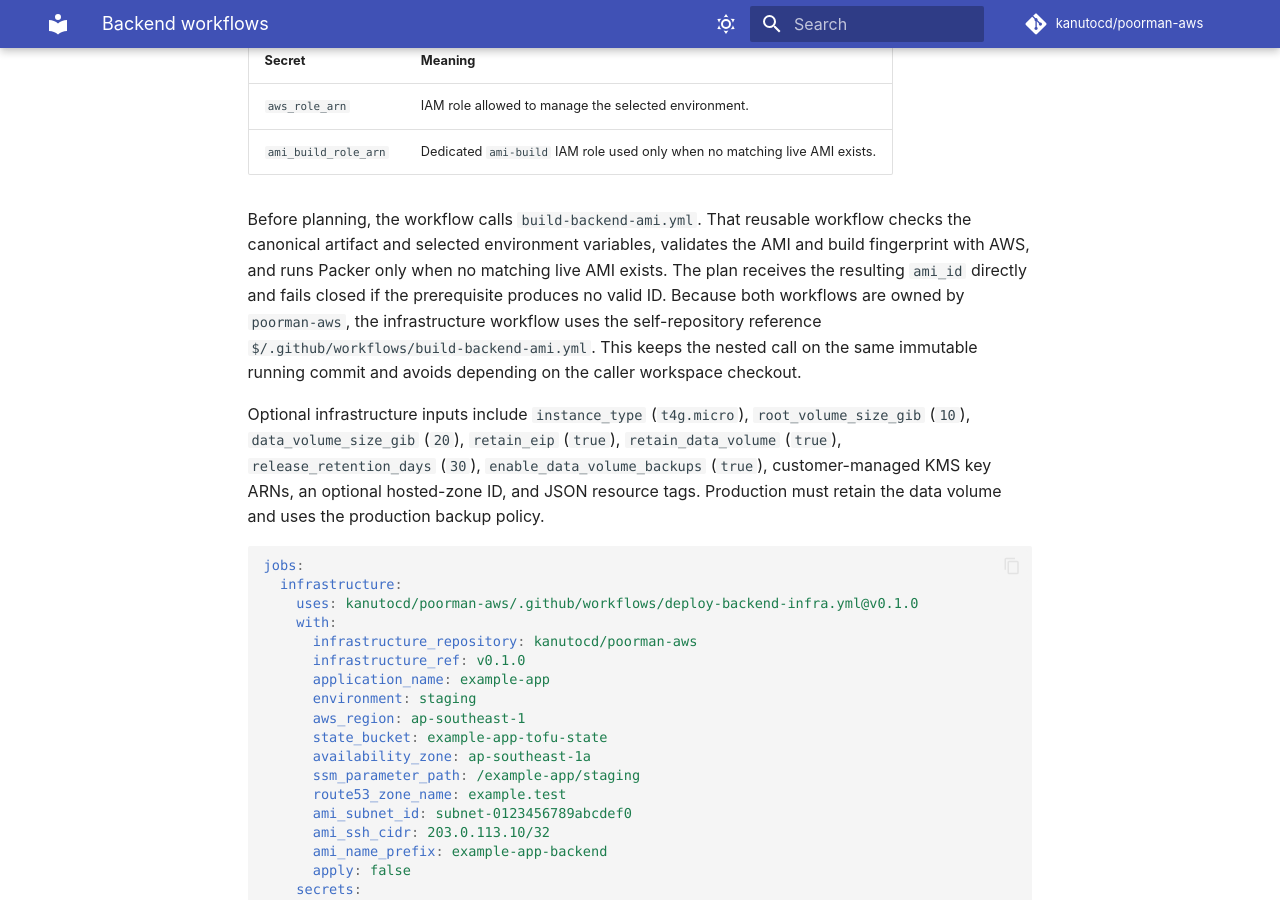
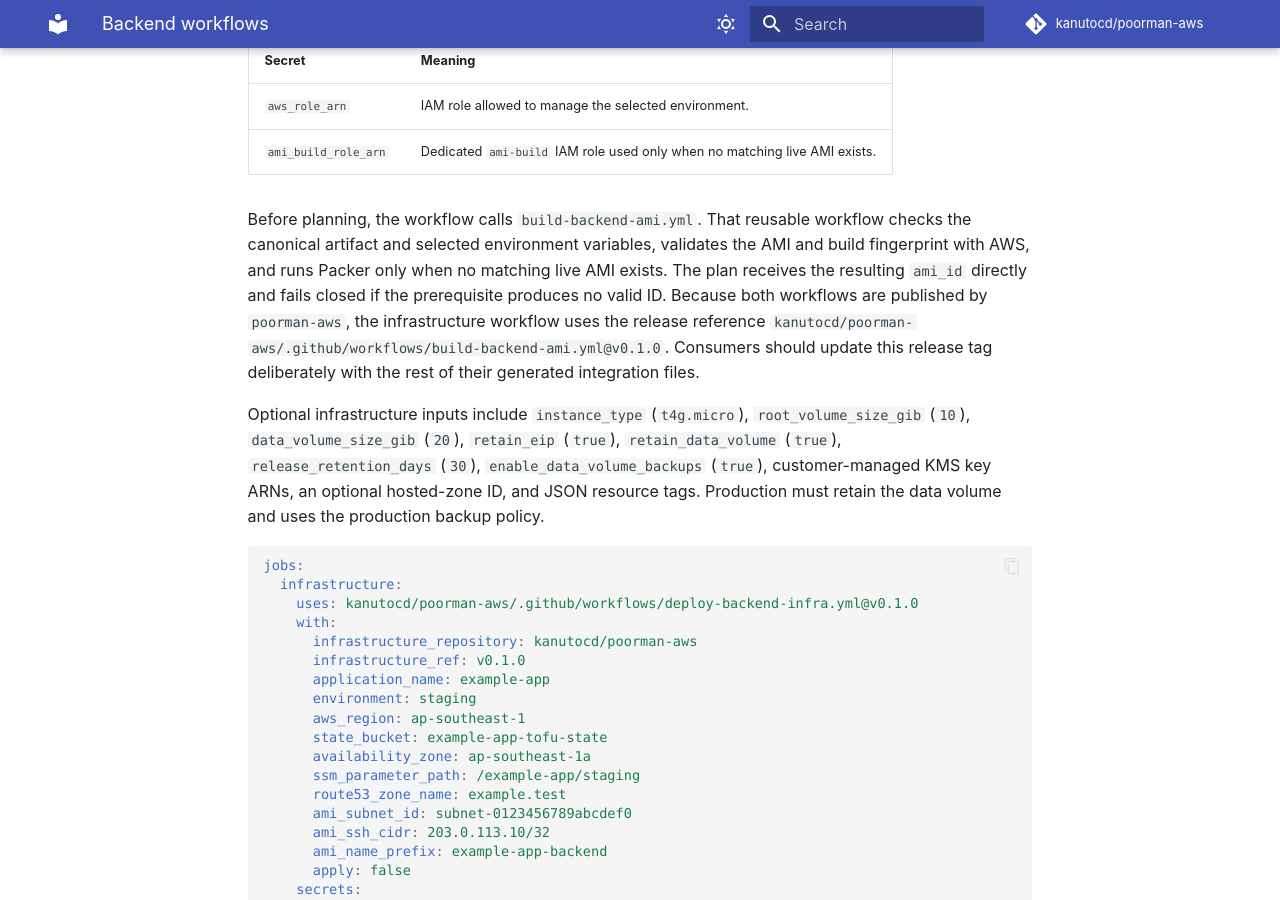
Before and after one commit to kanutocd/poorman-aws, an MkDocs documentation site: the page built from docs/mkdocs/reference/backend-workflows.md, in a window 1280 px wide and 900 px high, scrolled down 1151 px. Built offline with MkDocs 1.6.1 and Material for MkDocs 9.7.7, drawn with Linux system fonts in a browser that asks for light colours; comment, search, counter and statistics services are not loaded.

Commit message:
ci: use published release tags for GitHub Actions
Replace third-party action commit SHAs with supported release tags,
pin the AMI reusable workflow to v0.1.0, and update related contract
tests and documentation.

```diff
--- a/docs/mkdocs/reference/backend-workflows.md
+++ b/docs/mkdocs/reference/backend-workflows.md
@@ -42,10 +42,11 @@ workflow checks the canonical artifact and selected environment variables,
 validates the AMI and build fingerprint with AWS, and runs Packer only when no
 matching live AMI exists. The plan receives the resulting `ami_id` directly
 and fails closed if the prerequisite produces no valid ID.
-Because both workflows are owned by `poorman-aws`, the infrastructure workflow
-uses the self-repository reference `$/.github/workflows/build-backend-ami.yml`.
-This keeps the nested call on the same immutable running
-commit and avoids depending on the caller workspace checkout.
+Because both workflows are published by `poorman-aws`, the infrastructure
+workflow uses the release reference
+`kanutocd/poorman-aws/.github/workflows/build-backend-ami.yml@v0.1.0`.
+Consumers should update this release tag deliberately with the rest of their
+generated integration files.
 
 Optional infrastructure inputs include `instance_type` (`t4g.micro`),
 `root_volume_size_gib` (`10`), `data_volume_size_gib` (`20`), `retain_eip`
```
Also changed, not shown: CHANGELOG.md (+6 -0 lines), README.md (+3 -3 lines), docs/mkdocs/quality.md (+5 -0 lines), 14 other files.
